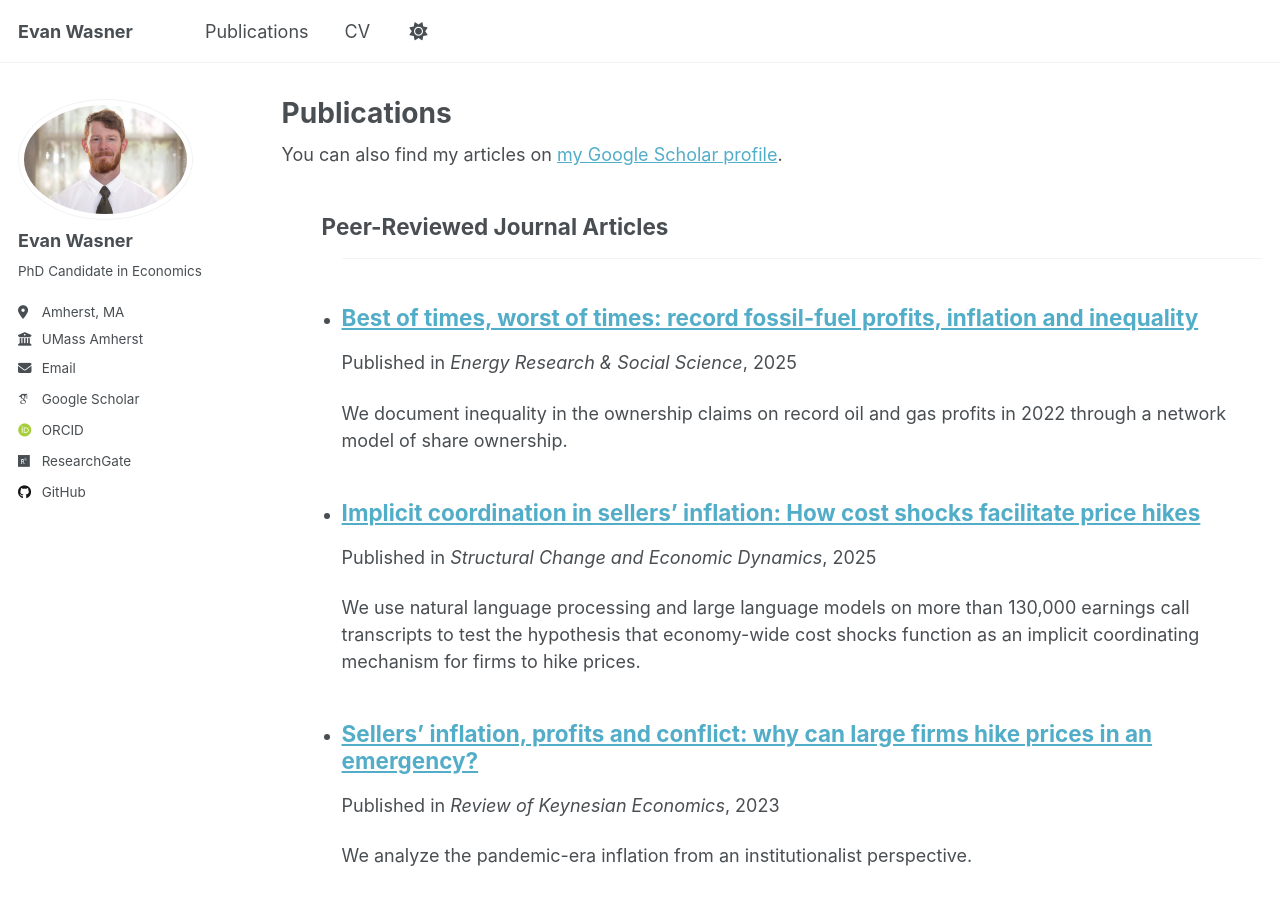
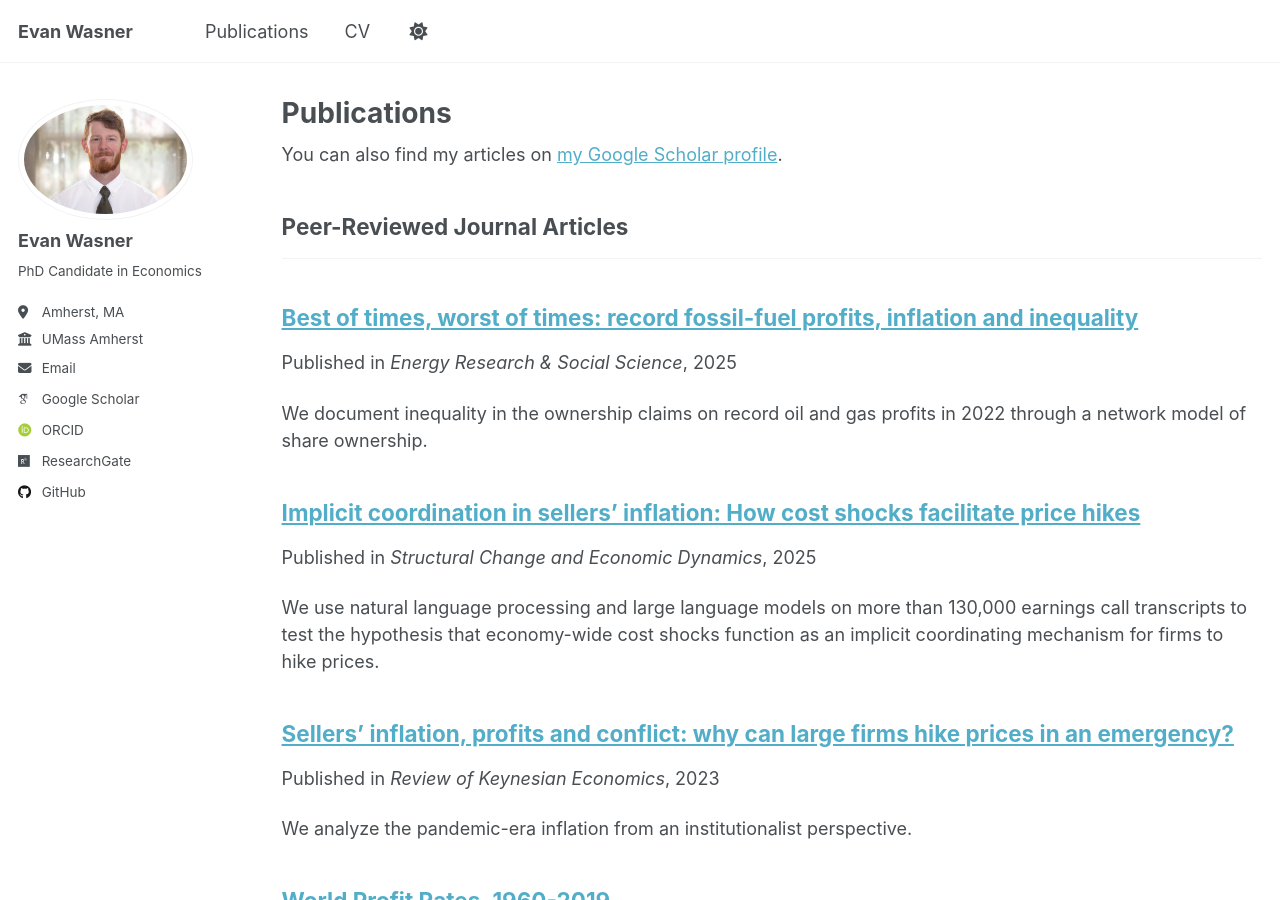
Before and after one commit to ewasner/ewasner.github.io, a Jekyll site: the page built from _pages/publications.html, in a window 1280 px wide and 900 px high. Built offline with Jekyll 4.4.1, drawn with Linux system fonts in a browser that asks for light colours; some web fonts are replaced; a script that is not in the unit is left out.

Commit message:
Revert "Trying to modify publications formatting"
This reverts commit 9d499774c74a17ae2c3754b093182c45277145e2.

I didn't like the way the changes looked.

```diff
--- a/_includes/archive-single.html
+++ b/_includes/archive-single.html
@@ -12,7 +12,7 @@
   {% assign title = post.title %}
 {% endif %}
 
-<li class="{{ include.type | default: "list" }}__item" style="margin-bottom: 1em;">
+<div class="{{ include.type | default: "list" }}__item">
   <article class="archive__item" itemscope itemtype="http://schema.org/CreativeWork">
     {% if include.type == "grid" and teaser %}
       <div class="archive__item-teaser">
@@ -120,4 +120,4 @@
     <!-- {% endif %} -->
 
   </article>
-</li>
+</div>
--- a/_pages/publications.html
+++ b/_pages/publications.html
@@ -15,21 +15,16 @@ author_profile: true
 {% if site.publication_category %}
   {% for category in site.publication_category  %}
     {% assign title_shown = false %}
-
-	{% comment %} Open the list container here {% endcomment %}
-	<ul style="list-style-type: disc; margin-left: 20px;">
     {% for post in site.publications reversed %}
       {% if post.category != category[0] %}
         {% continue %}
       {% endif %}
       {% unless title_shown %}
-          {% comment %} Move the title OUTSIDE the <ul> if you want it left-aligned {% endcomment %}
-          <h2 style="margin-left: -20px;">{{ category[1].title }}</h2><hr />
+        <h2>{{ category[1].title }}</h2><hr />
         {% assign title_shown = true %}
       {% endunless %}
       {% include archive-single.html %}
     {% endfor %}
-	</ul>
   {% endfor %}
 {% else %}
   {% for post in site.publications reversed %}
```
Lines whose indentation alone changed are shown as unchanged.
